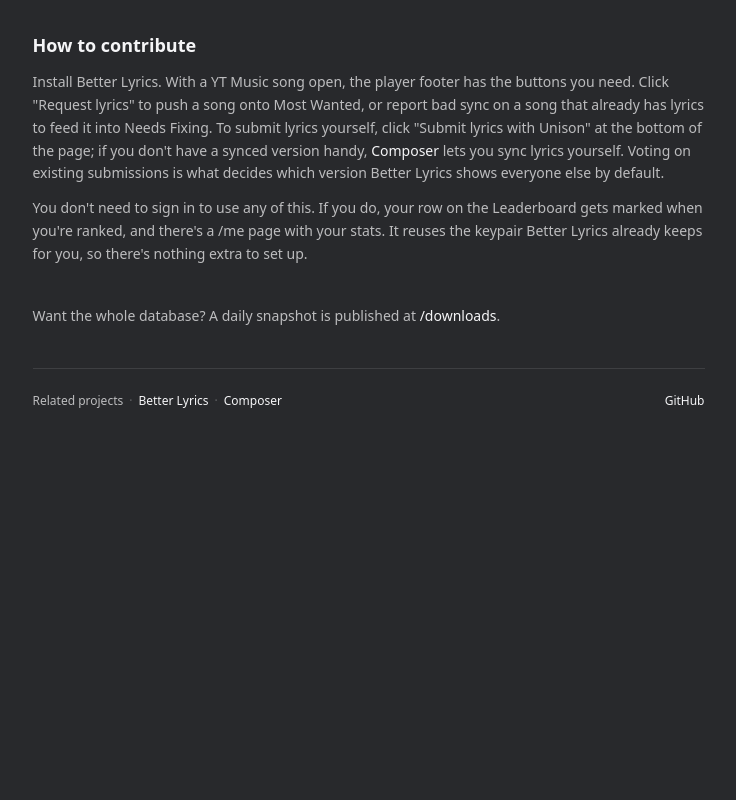
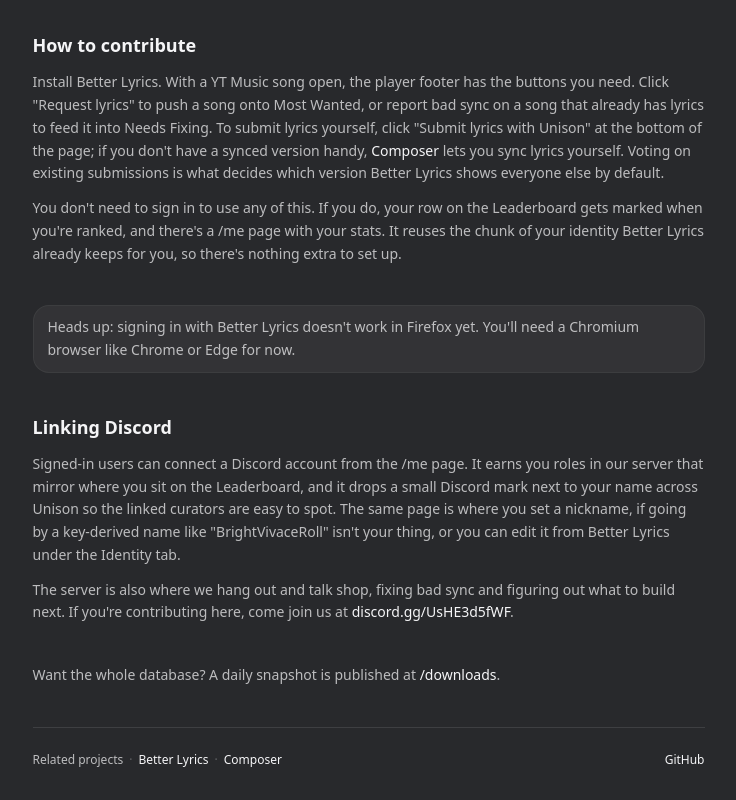
Before and after one commit to better-lyrics/unison, a React (Vite) app in the folder web/: page /about in a window 1280 px wide. Shown: the part 492-1292 px from the top of the page, without its empty margins (112-848 px from the left). Before the commit the page ends 933 px from the top, so only its background shows below. Built offline with nearby package versions, Linux system fonts and the light colour scheme; no server answers; a web font is replaced by a local one.

Commit message:
docs(web): cover Discord linking and Firefox sign-in on about page

```diff
--- a/web/src/pages/AboutPage.tsx
+++ b/web/src/pages/AboutPage.tsx
@@ -4,12 +4,9 @@
   return (
     <div className="max-w-2xl space-y-10">
       <section className="space-y-3">
-        <h2 className="text-lg font-semibold text-unison-text">
-          What Unison is
-        </h2>
+        <h2 className="text-lg font-semibold text-unison-text">What Unison is</h2>
         <p className="text-sm leading-relaxed text-unison-text-secondary">
-          A public database for synced lyrics on YouTube Music. Everything in
-          here was submitted by someone using{" "}
+          A public database for synced lyrics on YouTube Music. Everything in here was submitted by someone using{" "}
           <a
             href="https://betterlyrics.org"
             target="_blank"
@@ -18,44 +15,34 @@
           >
             Better Lyrics
           </a>
-          , the browser extension for YT Music. Better Lyrics checks a few
-          sources when it overlays lyrics on a song; Unison is the community-fed
-          one.
+          , the browser extension for YT Music. Better Lyrics checks a few sources when it overlays lyrics on a song;
+          Unison is the community-fed one.
         </p>
       </section>
 
       <section className="space-y-3">
-        <h2 className="text-lg font-semibold text-unison-text">
-          How the leaderboards work
-        </h2>
+        <h2 className="text-lg font-semibold text-unison-text">How the leaderboards work</h2>
         <p className="text-sm leading-relaxed text-unison-text-secondary">
-          Two song boards. Most Wanted is songs nobody's submitted lyrics for
-          yet, ranked by reputation-weighted demand. One request from a
-          long-time contributor outranks a hundred from throwaway accounts, so
-          the top of the board reflects what people actually care about and not
-          who has the most browser tabs open. Needs Fixing is the inverse: songs
-          that already have synced lyrics, but enough listeners flagged the
-          timing for it to be worth a second pass.
+          Two song boards. Most Wanted is songs nobody's submitted lyrics for yet, ranked by reputation-weighted demand.
+          One request from a long-time contributor outranks a hundred from throwaway accounts, so the top of the board
+          reflects what people actually care about and not who has the most browser tabs open. Needs Fixing is the
+          inverse: songs that already have synced lyrics, but enough listeners flagged the timing for it to be worth a
+          second pass.
         </p>
         <p className="text-sm leading-relaxed text-unison-text-secondary">
-          The Leaderboard ranks people by submission volume and how much of that
-          work survived voting. Names like "BrightVivaceRoll" come from each
-          contributor's public key, which means no accounts and no usernames to
-          fight over.
+          The Leaderboard ranks people by submission volume and how much of that work survived voting. Names like
+          "BrightVivaceRoll" come from each contributor's public key, which means no accounts and no usernames to fight
+          over.
         </p>
       </section>
 
       <section className="space-y-3">
-        <h2 className="text-lg font-semibold text-unison-text">
-          How to contribute
-        </h2>
+        <h2 className="text-lg font-semibold text-unison-text">How to contribute</h2>
         <p className="text-sm leading-relaxed text-unison-text-secondary">
-          Install Better Lyrics. With a YT Music song open, the player footer
-          has the buttons you need. Click "Request lyrics" to push a song onto
-          Most Wanted, or report bad sync on a song that already has lyrics to
-          feed it into Needs Fixing. To submit lyrics yourself, click "Submit
-          lyrics with Unison" at the bottom of the page; if you don't have a
-          synced version handy,{" "}
+          Install Better Lyrics. With a YT Music song open, the player footer has the buttons you need. Click "Request
+          lyrics" to push a song onto Most Wanted, or report bad sync on a song that already has lyrics to feed it into
+          Needs Fixing. To submit lyrics yourself, click "Submit lyrics with Unison" at the bottom of the page; if you
+          don't have a synced version handy,{" "}
           <a
             href="https://composer.boidu.dev"
             target="_blank"
@@ -64,23 +51,47 @@
           >
             Composer
           </a>{" "}
-          lets you sync lyrics yourself. Voting on existing submissions is what
-          decides which version Better Lyrics shows everyone else by default.
+          lets you sync lyrics yourself. Voting on existing submissions is what decides which version Better Lyrics
+          shows everyone else by default.
         </p>
         <p className="text-sm leading-relaxed text-unison-text-secondary">
-          You don't need to sign in to use any of this. If you do, your row on
-          the Leaderboard gets marked when you're ranked, and there's a /me page
-          with your stats. It reuses the keypair Better Lyrics already keeps for
-          you, so there's nothing extra to set up.
+          You don't need to sign in to use any of this. If you do, your row on the Leaderboard gets marked when you're
+          ranked, and there's a /me page with your stats. It reuses the chunk of your identity Better Lyrics already
+          keeps for you, so there's nothing extra to set up.
+        </p>
+      </section>
+
+      <section className="rounded-2xl border border-unison-border/50 bg-unison-bg-elevated/50 px-3.5 py-2.5 text-sm leading-relaxed text-pretty text-unison-text-secondary">
+        Heads up: signing in with Better Lyrics doesn't work in Firefox yet. You'll need a Chromium browser like Chrome
+        or Edge for now.
+      </section>
+
+      <section className="space-y-3">
+        <h2 className="text-lg font-semibold text-unison-text">Linking Discord</h2>
+        <p className="text-sm leading-relaxed text-unison-text-secondary">
+          Signed-in users can connect a Discord account from the /me page. It earns you roles in our server that mirror
+          where you sit on the Leaderboard, and it drops a small Discord mark next to your name across Unison so the
+          linked curators are easy to spot. The same page is where you set a nickname, if going by a key-derived name
+          like "BrightVivaceRoll" isn't your thing, or you can edit it from Better Lyrics under the Identity tab.
+        </p>
+        <p className="text-sm leading-relaxed text-unison-text-secondary">
+          The server is also where we hang out and talk shop, fixing bad sync and figuring out what to build next. If
+          you're contributing here, come join us at{" "}
+          <a
+            href="https://discord.gg/UsHE3d5fWF"
+            target="_blank"
+            rel="noopener noreferrer"
+            className="text-unison-text transition-colors hover:text-unison-text-secondary"
+          >
+            discord.gg/UsHE3d5fWF
+          </a>
+          .
         </p>
       </section>
 
       <p className="text-sm leading-relaxed text-unison-text-secondary">
         Want the whole database? A daily snapshot is published at{" "}
-        <Link
-          to="/downloads"
-          className="text-unison-text transition-colors hover:text-unison-text-secondary"
-        >
+        <Link to="/downloads" className="text-unison-text transition-colors hover:text-unison-text-secondary">
           /downloads
         </Link>
         .
@@ -118,5 +129,5 @@
         </a>
       </footer>
     </div>
-  );
+  )
 }
```
